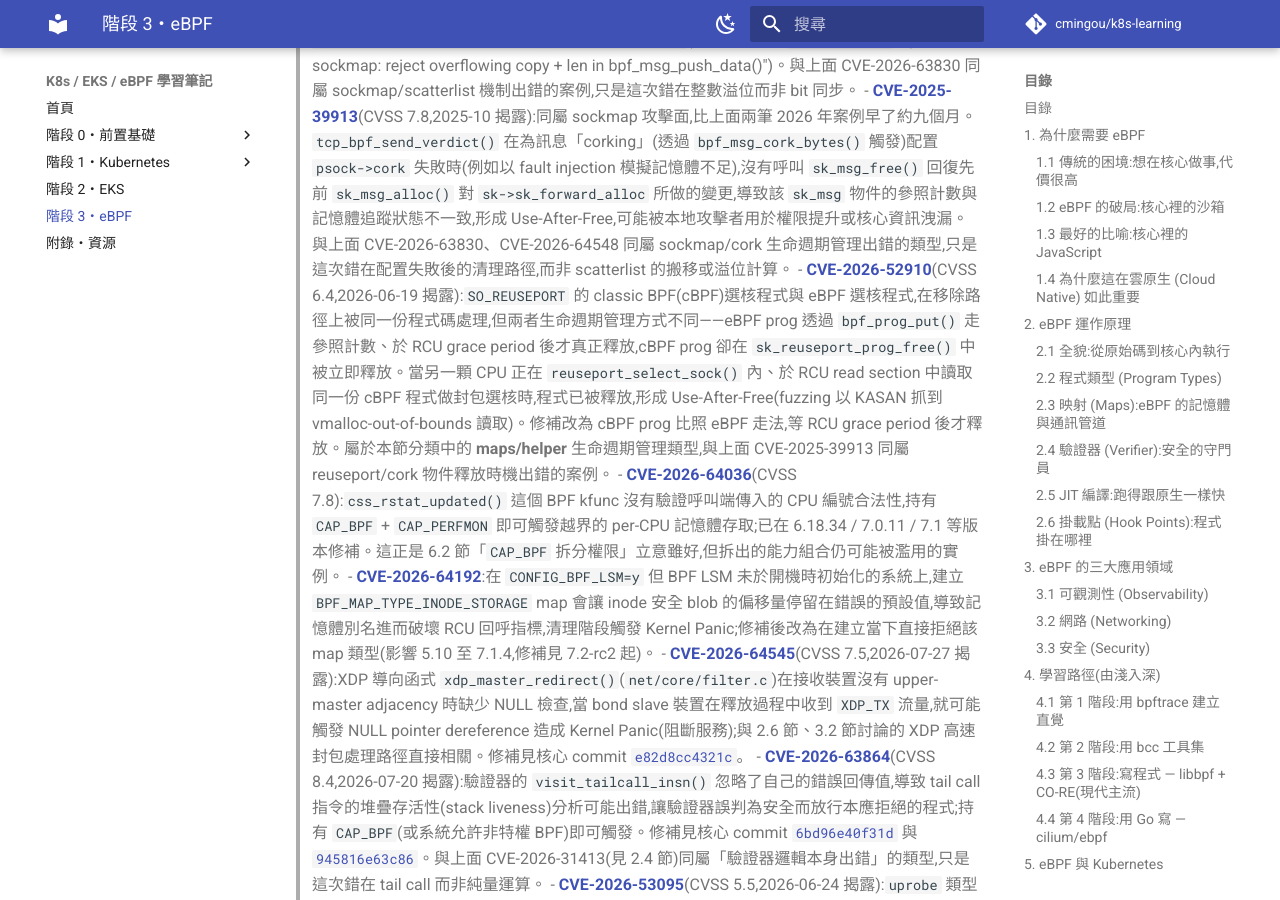
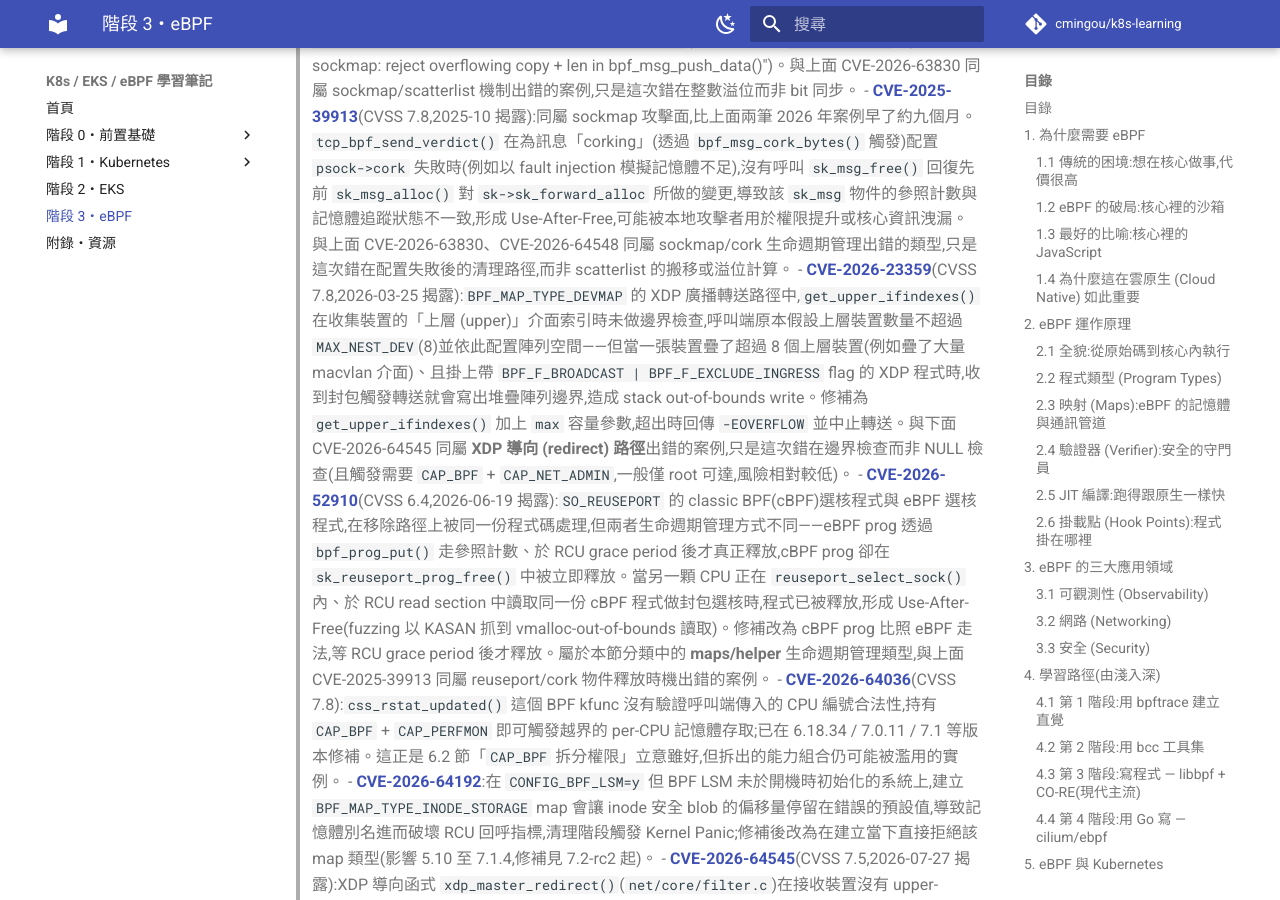
Before and after one commit to cmingou/k8s-learning, an MkDocs documentation site: the page built from docs/03-ebpf/README.md, in a window 1280 px wide and 900 px high, scrolled down 16805 px. Built offline with MkDocs 1.6.1 and Material for MkDocs 9.7.7, drawn with Linux system fonts in a browser that asks for light colours; comment, search, counter and statistics services are not loaded.

Commit message:
Add missing CVE-2026-23359 to eBPF kernel CVE list
BPF devmap XDP broadcast redirect path (get_upper_ifindexes()) had a
stack-out-of-bounds write when a device stacks more than MAX_NEST_DEV
upper devices, fixed by returning -EOVERFLOW instead of overflowing
the array. CVSS 7.8, published 2026-03-25, directly relevant to the
XDP/devmap sections already discussed in this note.

Source: https://ubuntu.com/security/CVE-2026-23359

```diff
--- a/docs/03-ebpf/README.md
+++ b/docs/03-ebpf/README.md
@@ -525,6 +525,7 @@ eBPF 的功能與核心版本**強相關**。各功能登場的大致里程碑(
 > - **[CVE-2026-63830](https://ubuntu.com/security/CVE-2026-63830)**(CVSS 9.4,Critical,2026-07-19 揭露):`sk_msg` 的 `sg.copy` bitmap 是 scatterlist entry 的「所有權狀態」標記,但 sockmap/TLS 的 transform 路徑在 move、copy、split、compact `msg->sg.data[]` entries 時,沒有同步搬動對應的 `sg.copy` bit,導致外部(page cache)所擁有的記憶體頁被誤判為可由 BPF 修改,可寫入原本唯讀的 page cache 內容。屬於本節分類中的 **maps/helper** 攻擊面,是目前這份 CVE 清單中嚴重度最高的一筆;修補見核心 commit [`406e8a651a7b`](https://git.kernel.org/linus/406e8a651a7b854c41fecd5117bb282b3a6c2c6b)。
 > - **[CVE-2026-64548](https://ubuntu.com/security/CVE-2026-64548)**(CVSS 8.4,2026-07-27 揭露):同樣是 sockmap 攻擊面,`bpf_msg_push_data()` 在 scatterlist ring 空間不足、走進 copy-fallback 配置路徑時,以 `copy + len` 計算配置大小——但 `len` 是 BPF 程式可完全控制的 `ARG_ANYTHING` 參數,且兩者皆為 u32,未做溢位檢查就相加,可構造 `len` 使總和整數溢位成一個很小的值,造成配置的緩衝區過小,後續 `memcpy` 寫入超出邊界,導致 heap 記憶體毀損。修補是在配置前加一行溢位檢查 `if (unlikely(copy + len < copy)) return -EINVAL;`(核心 commit [`0c0a8ed85349`](https://github.com/torvalds/linux/commit/0c0a8ed85349dae298712d79cb276acfeb794d82),"bpf, sockmap: reject overflowing copy + len in bpf_msg_push_data()")。與上面 CVE-2026-63830 同屬 sockmap/scatterlist 機制出錯的案例,只是這次錯在整數溢位而非 bit 同步。
 > - **[CVE-2025-39913](https://ubuntu.com/security/CVE-2025-39913)**(CVSS 7.8,2025-10 揭露):同屬 sockmap 攻擊面,比上面兩筆 2026 年案例早了約九個月。`tcp_bpf_send_verdict()` 在為訊息「corking」(透過 `bpf_msg_cork_bytes()` 觸發)配置 `psock->cork` 失敗時(例如以 fault injection 模擬記憶體不足),沒有呼叫 `sk_msg_free()` 回復先前 `sk_msg_alloc()` 對 `sk->sk_forward_alloc` 所做的變更,導致該 `sk_msg` 物件的參照計數與記憶體追蹤狀態不一致,形成 Use-After-Free,可能被本地攻擊者用於權限提升或核心資訊洩漏。與上面 CVE-2026-63830、CVE-2026-64548 同屬 sockmap/cork 生命週期管理出錯的類型,只是這次錯在配置失敗後的清理路徑,而非 scatterlist 的搬移或溢位計算。
+> - **[CVE-2026-23359](https://ubuntu.com/security/CVE-2026-23359)**(CVSS 7.8,2026-03-25 揭露):`BPF_MAP_TYPE_DEVMAP` 的 XDP 廣播轉送路徑中,`get_upper_ifindexes()` 在收集裝置的「上層 (upper)」介面索引時未做邊界檢查,呼叫端原本假設上層裝置數量不超過 `MAX_NEST_DEV`(8)並依此配置陣列空間——但當一張裝置疊了超過 8 個上層裝置(例如疊了大量 macvlan 介面)、且掛上帶 `BPF_F_BROADCAST | BPF_F_EXCLUDE_INGRESS` flag 的 XDP 程式時,收到封包觸發轉送就會寫出堆疊陣列邊界,造成 stack out-of-bounds write。修補為 `get_upper_ifindexes()` 加上 `max` 容量參數,超出時回傳 `-EOVERFLOW` 並中止轉送。與下面 CVE-2026-64545 同屬 **XDP 導向 (redirect) 路徑**出錯的案例,只是這次錯在邊界檢查而非 NULL 檢查(且觸發需要 `CAP_BPF` + `CAP_NET_ADMIN`,一般僅 root 可達,風險相對較低)。
 > - **[CVE-2026-52910](https://ubuntu.com/security/CVE-2026-52910)**(CVSS 6.4,2026-06-19 揭露):`SO_REUSEPORT` 的 classic BPF(cBPF)選核程式與 eBPF 選核程式,在移除路徑上被同一份程式碼處理,但兩者生命週期管理方式不同——eBPF prog 透過 `bpf_prog_put()` 走參照計數、於 RCU grace period 後才真正釋放,cBPF prog 卻在 `sk_reuseport_prog_free()` 中被立即釋放。當另一顆 CPU 正在 `reuseport_select_sock()` 內、於 RCU read section 中讀取同一份 cBPF 程式做封包選核時,程式已被釋放,形成 Use-After-Free(fuzzing 以 KASAN 抓到 vmalloc-out-of-bounds 讀取)。修補改為 cBPF prog 比照 eBPF 走法,等 RCU grace period 後才釋放。屬於本節分類中的 **maps/helper** 生命週期管理類型,與上面 CVE-2025-39913 同屬 reuseport/cork 物件釋放時機出錯的案例。
 > - **[CVE-2026-64036](https://nvd.nist.gov/vuln/detail/CVE-2026-64036)**(CVSS 7.8):`css_rstat_updated()` 這個 BPF kfunc 沒有驗證呼叫端傳入的 CPU 編號合法性,持有 `CAP_BPF` + `CAP_PERFMON` 即可觸發越界的 per-CPU 記憶體存取;已在 6.18.34 / 7.0.11 / 7.1 等版本修補。這正是 6.2 節「`CAP_BPF` 拆分權限」立意雖好,但拆出的能力組合仍可能被濫用的實例。
 > - **[CVE-2026-64192](https://nvd.nist.gov/vuln/detail/CVE-2026-64192)**:在 `CONFIG_BPF_LSM=y` 但 BPF LSM 未於開機時初始化的系統上,建立 `BPF_MAP_TYPE_INODE_STORAGE` map 會讓 inode 安全 blob 的偏移量停留在錯誤的預設值,導致記憶體別名進而破壞 RCU 回呼指標,清理階段觸發 Kernel Panic;修補後改為在建立當下直接拒絕該 map 類型(影響 5.10 至 7.1.4,修補見 7.2-rc2 起)。
```
